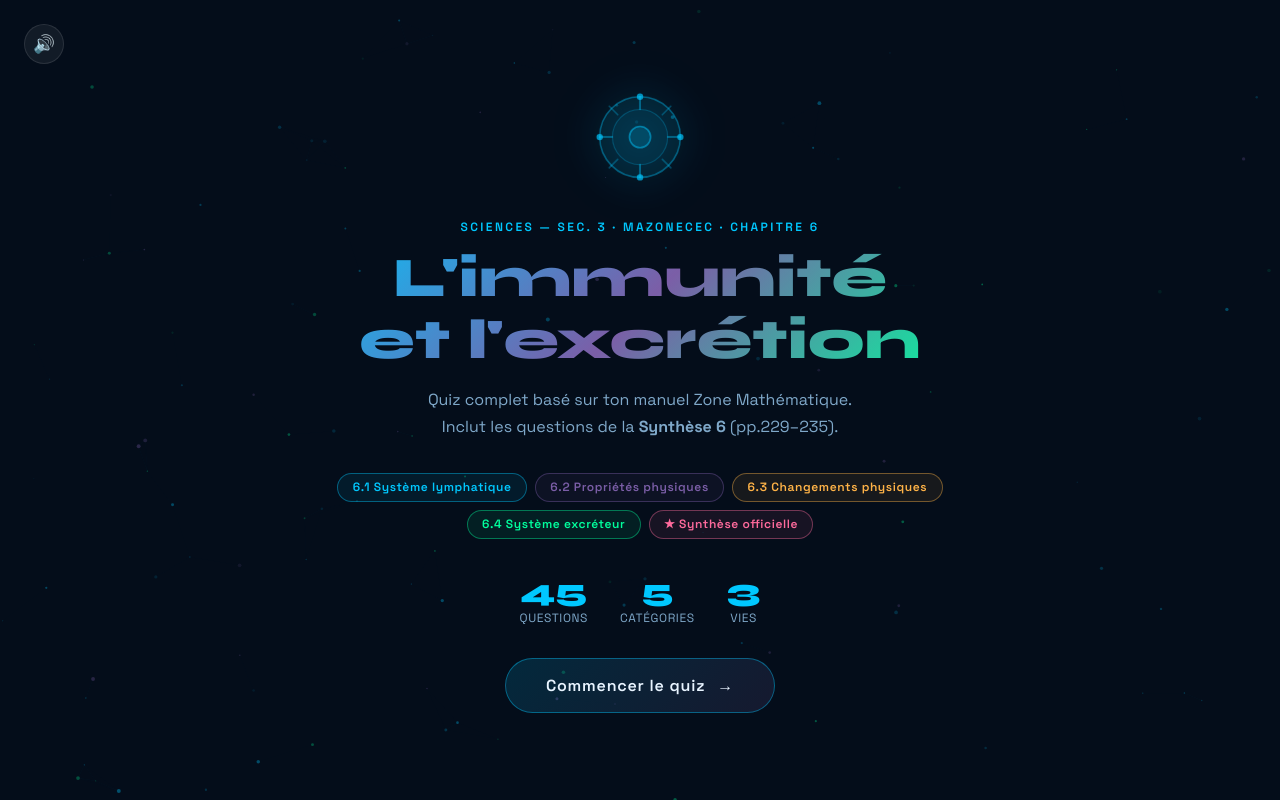
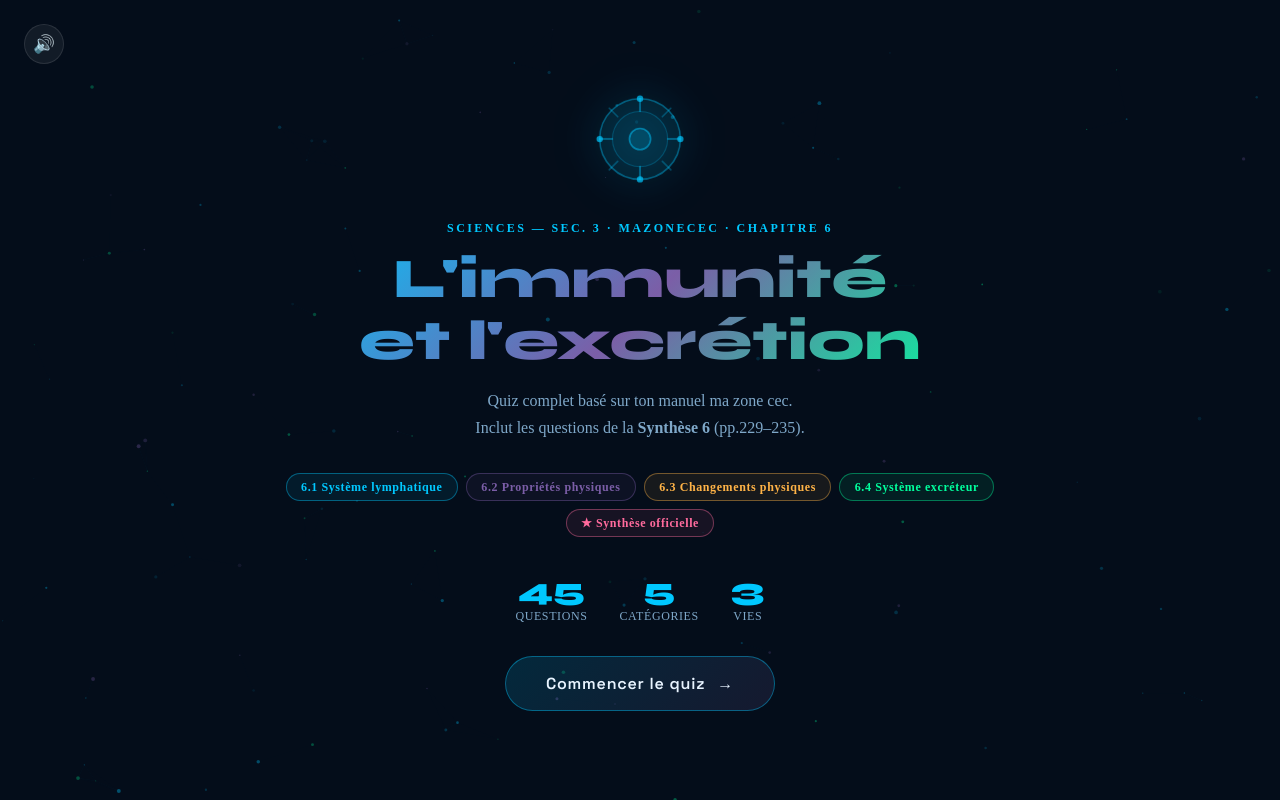
Before and after one commit to Bakoirel/revisionchapitre6, a plain HTML site: page index.html in a window 1280 px wide. Drawn offline with Linux system fonts and the light colour scheme.

Commit message:
Update index.html

```diff
--- a/index.html
+++ b/index.html
@@ -16,7 +16,7 @@
   --glow-red:0 0 20px rgba(255,77,109,0.3);
 }
 *,*::before,*::after{box-sizing:border-box;margin:0;padding:0}
-body{background:var(--bg);color:var(--text);font-family:'Space Grotesk',sans-serif;min-height:100vh;overflow-x:hidden}
+body{background:var(--bg);color:var(--text);font-family:'Lexend',comfortaa;min-height:100vh;overflow-x:hidden}
 #bg-canvas{position:fixed;top:0;left:0;width:100%;height:100%;pointer-events:none;z-index:0;opacity:.6}
 #app{position:relative;z-index:1;min-height:100vh;display:flex;flex-direction:column;align-items:center;justify-content:center;padding:2rem 1rem}
 
@@ -146,7 +146,7 @@ body{background:var(--bg);color:var(--text);font-family:'Space Grotesk',sans-ser
     </div>
     <div class="intro-label">Sciences — Sec. 3 · maZoneCEC · Chapitre 6</div>
     <h1 class="intro-title">L'immunité<br>et l'excrétion</h1>
-    <p class="intro-sub">Quiz complet basé sur ton manuel Zone Mathématique.<br>Inclut les questions de la <strong>Synthèse 6</strong> (pp.229–235).</p>
+    <p class="intro-sub">Quiz complet basé sur ton manuel ma zone cec.<br>Inclut les questions de la <strong>Synthèse 6</strong> (pp.229–235).</p>
     <div class="section-pills">
       <span class="sp p1">6.1 Système lymphatique</span>
       <span class="sp p2">6.2 Propriétés physiques</span>
```
